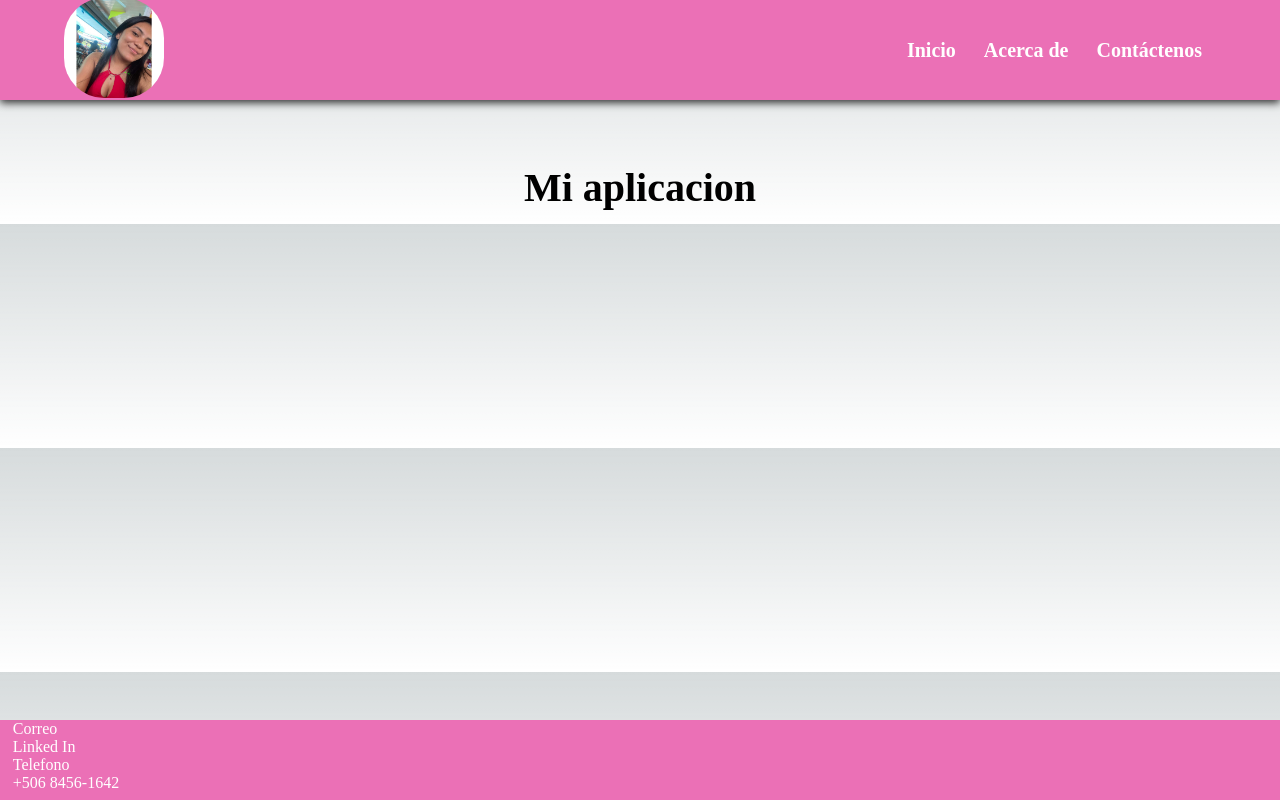
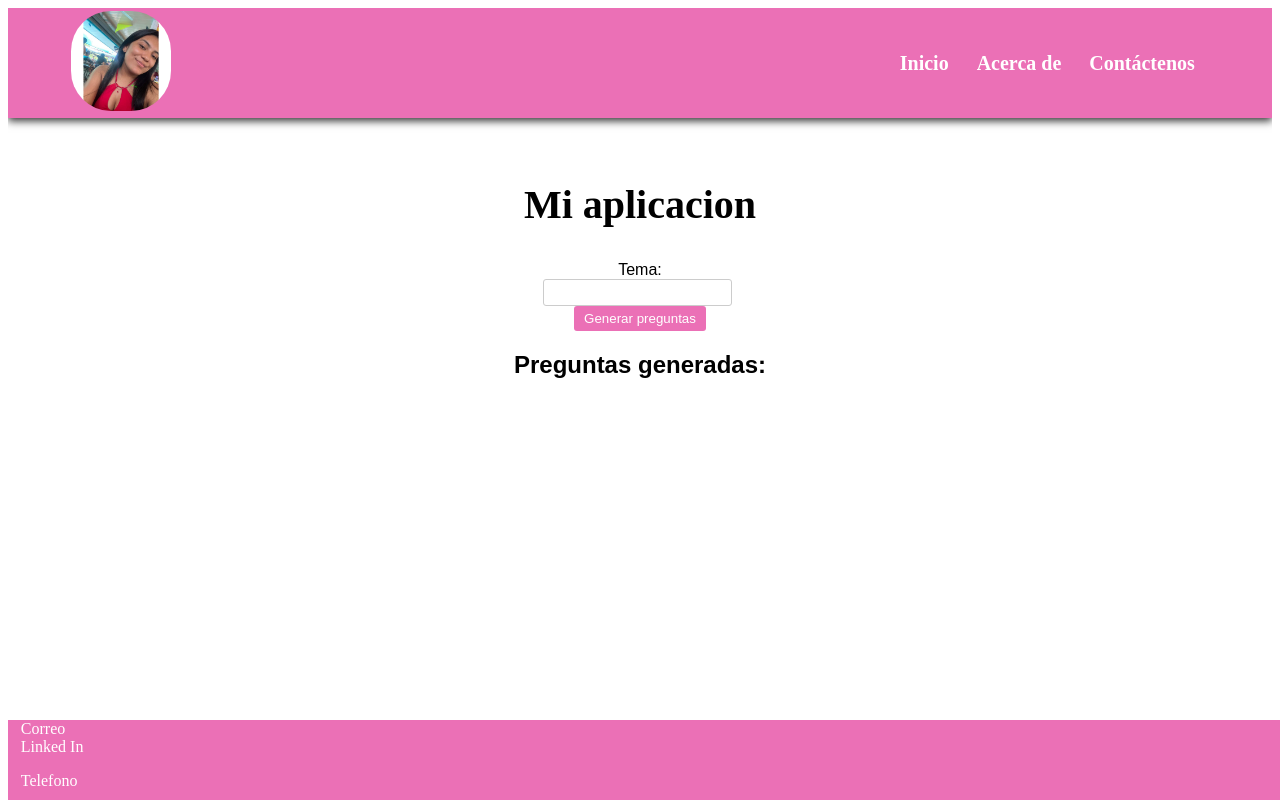
Before and after one commit to Ashl3yV/Examen2_ChatBot, a Next.js app: page / in a window 1280 px wide. Built offline with nearby package versions, Linux system fonts and the light colour scheme.

Commit message:
the final code of the operation of the application
Question Generator

```diff
--- a/src/pages/ChatBot.tsx
+++ b/src/pages/ChatBot.tsx
@@ -0,0 +1,64 @@
+import React, { useState, ChangeEvent } from 'react';
+
+const QuestionGenerator = () => {
+  const [topic, setTopic] = useState('');
+  const [questions, setQuestions] = useState([]);
+
+  const generateQuestions = async () => {
+    try {
+      // Realizar la solicitud a la API de ChatGPT
+
+      const response = await fetch('https://api.openai.com/v1/chat/completions', {
+        method: 'POST',
+        headers: {
+          'Content-Type': 'application/json',
+          'Authorization': 'Bearer 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'
+        },
+        body: JSON.stringify({
+          model: 'gpt-3.5-turbo',
+          messages: [
+            { role: 'system', content: 'You are a helpful assistant.' },
+            { role: 'user', content: `Generate questions about ${topic}` }
+          ]
+        })
+      });
+
+      const data = await response.json();
+
+      // Verificar si la respuesta es válida
+      if (data.object === 'chat.completion' && data.choices && data.choices.length > 0) {
+        // Extraer las preguntas generadas de la respuesta
+        const generatedQuestions = data.choices.map((choice: any) => choice.message.content);
+
+        // Actualizar el estado de las preguntas generadas
+        setQuestions(generatedQuestions);
+      } else {
+        console.error('Respuesta inválida de la API de ChatGPT', data);
+      }
+    } catch (error) {
+      console.error('Error:', error);
+    }
+  };
+
+  const handleTopicChange = (event: ChangeEvent<HTMLInputElement>) => {
+    setTopic(event.target.value);
+  };
+
+  return (
+    <div className="container">
+      <label htmlFor="topic">Tema:</label>
+      <input type="text" id="topic" value={topic} onChange={handleTopicChange} />
+
+      <button onClick={generateQuestions}>Generar preguntas</button>
+
+      <h2>Preguntas generadas:</h2>
+      <ul>
+        {questions.map((question, index) => (
+          <li key={index}>{question}</li>
+        ))}
+      </ul>
+    </div>
+  );
+};
+
+export default QuestionGenerator;
--- a/src/pages/_app.tsx
+++ b/src/pages/_app.tsx
@@ -1,4 +1,5 @@
 import '@/styles/globals.css'
+import '@/styles/Chat.css'
 import type { AppProps } from 'next/app'
 
 export default function App({ Component, pageProps }: AppProps) {
--- a/src/pages/index.tsx
+++ b/src/pages/index.tsx
@@ -1,8 +1,15 @@
+import Image from 'next/image'
+import Link from "next/link"
+import { Inter } from 'next/font/google'
 import Page_header from '@/components/header'
 import Page_footer from '@/components/footer'
-import React, { useState } from 'react';
+import { Josefin_Sans } from 'next/font/google'
+/*import Page_ejemplo from '@/components/ejemplo'*/
+import React from 'react';
 import ReactDOM from 'react-dom';
-import axios from 'axios';
+import ChatGPT from './chatBot';
+
+
 
 export default function Home() {
   return (
@@ -12,6 +19,9 @@ export default function Home() {
       </header>
       <nav className="nav-home">
         <h1 className="company-name">Mi aplicacion </h1>
+        <div>
+          <ChatGPT />
+        </div>
       </nav>
       <footer>
         <Page_footer></Page_footer>
--- /dev/null
+++ b/src/styles/Chat.css
@@ -0,0 +1,42 @@
+.container {
+    display: flex;
+    flex-direction: column;
+    align-items: center;
+    justify-content: center;
+    font-family: Arial, sans-serif;
+  }
+
+  .input-container {
+    display: flex;
+    align-items: center;
+    justify-content: center;
+    margin-bottom: 10px;
+  }
+
+  input[type="text"] {
+    padding: 5px;
+    margin-right: 5px;
+    border-radius: 3px;
+    border: 1px solid #ccc;
+    outline: none;
+  }
+
+  button {
+    padding: 5px 10px;
+    background-color: #eb70b6;
+    color: white;
+    border: none;
+    border-radius: 3px;
+    cursor: pointer;
+  }
+
+  button:hover {
+    background-color: #45a049;
+  }
+
+  .response {
+    padding: 10px;
+    background-color: #f2f2f2;
+    border-radius: 3px;
+    text-align: center;
+  }
--- a/src/styles/globals.css
+++ b/src/styles/globals.css
@@ -1,73 +1,4 @@
-:root {
-  --max-width: 1100px;
-  --border-radius: 12px;
-  --font-mono: ui-monospace, Menlo, Monaco, 'Cascadia Mono', 'Segoe UI Mono',
-    'Roboto Mono', 'Oxygen Mono', 'Ubuntu Monospace', 'Source Code Pro',
-    'Fira Mono', 'Droid Sans Mono', 'Courier New', monospace;
 
-  --foreground-rgb: 0, 0, 0;
-  --background-start-rgb: 214, 219, 220;
-  --background-end-rgb: 255, 255, 255;
-
-  --primary-glow: conic-gradient(from 180deg at 50% 50%,
-      #16abff33 0deg,
-      #0885ff33 55deg,
-      #54d6ff33 120deg,
-      #0071ff33 160deg,
-      transparent 360deg);
-  --secondary-glow: radial-gradient(rgba(255, 255, 255, 1),
-      rgba(255, 255, 255, 0));
-
-  --tile-start-rgb: 239, 245, 249;
-  --tile-end-rgb: 228, 232, 233;
-  --tile-border: conic-gradient(#00000080,
-      #00000040,
-      #00000030,
-      #00000020,
-      #00000010,
-      #00000010,
-      #00000080);
-
-  --callout-rgb: 238, 240, 241;
-  --callout-border-rgb: 172, 175, 176;
-  --card-rgb: 180, 185, 188;
-  --card-border-rgb: 131, 134, 135;
-}
-
-@media (prefers-color-scheme: dark) {
-  :root {
-    --foreground-rgb: 255, 255, 255;
-    --background-start-rgb: 0, 0, 0;
-    --background-end-rgb: 0, 0, 0;
-
-    --primary-glow: radial-gradient(rgba(1, 65, 255, 0.4), rgba(1, 65, 255, 0));
-    --secondary-glow: linear-gradient(to bottom right,
-        rgba(1, 65, 255, 0),
-        rgba(1, 65, 255, 0),
-        rgba(1, 65, 255, 0.3));
-
-    --tile-start-rgb: 2, 13, 46;
-    --tile-end-rgb: 2, 5, 19;
-    --tile-border: conic-gradient(#ffffff80,
-        #ffffff40,
-        #ffffff30,
-        #ffffff20,
-        #ffffff10,
-        #ffffff10,
-        #ffffff80);
-
-    --callout-rgb: 20, 20, 20;
-    --callout-border-rgb: 108, 108, 108;
-    --card-rgb: 100, 100, 100;
-    --card-border-rgb: 200, 200, 200;
-  }
-}
-
-* {
-  box-sizing: border-box;
-  padding: 0;
-  margin: 0;
-}
 
 html,
 body {
@@ -75,23 +6,14 @@ body {
   overflow-x: hidden;
 }
 
-body {
-  color: rgb(var(--foreground-rgb));
-  background: linear-gradient(to bottom,
-      transparent,
-      rgb(var(--background-end-rgb))) rgb(var(--background-start-rgb));
-}
+
 
 a {
   color: inherit;
   text-decoration: none;
 }
 
-@media (prefers-color-scheme: dark) {
-  html {
-    color-scheme: dark;
-  }
-}
+
 
 .header {
   background-color: #eb70b6;
@@ -173,7 +95,7 @@ a {
   width: 25%;
   margin: 3% auto 3% 38%;
   font-size: 25px;
-  color: #FFFFFF;
+  color: #020202;
   font-family: Georgia, 'Times New Roman', Times, serif;
 }
 
--- a/tsconfig.json
+++ b/tsconfig.json
@@ -18,6 +18,6 @@
       "@/*": ["./src/*"]
     }
   },
-  "include": ["next-env.d.ts", "**/*.ts", "**/*.tsx"],
+  "include": ["next-env.d.ts", "**/*.ts", "**/*.tsx", "src"],
   "exclude": ["node_modules"]
 }
```
Also changed, not shown: package.json (+9 -2 lines), src/pages/api/chatbot.ts (added), 1 other file (tests, documents, lock files or other folders).
